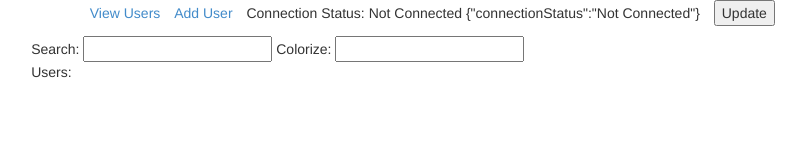
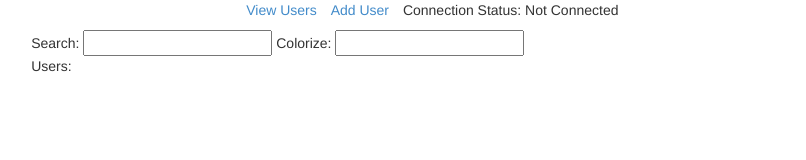
Before and after one commit to gtarcea/1DevDayTalk2014, a plain HTML site: page website/index.html in a window 1280 px wide. Shown: the whole page, without its empty margins (261-1067 px from the left). Drawn offline with Linux system fonts and the light colour scheme; no server answers.

Commit message:
Remove some debug code.

```diff
--- a/website/index.html
+++ b/website/index.html
@@ -19,9 +19,7 @@
                     <li><a ui-sref="users.add">Add User</a></li>
                     <li>
                         Connection Status: {{model.connectionStatus}}
-                        {{model}}
                     </li>
-                    <li><button ng-click="updateStatus()">Update</button>
                 </ul>
             </div>
             <div ui-view>
```
